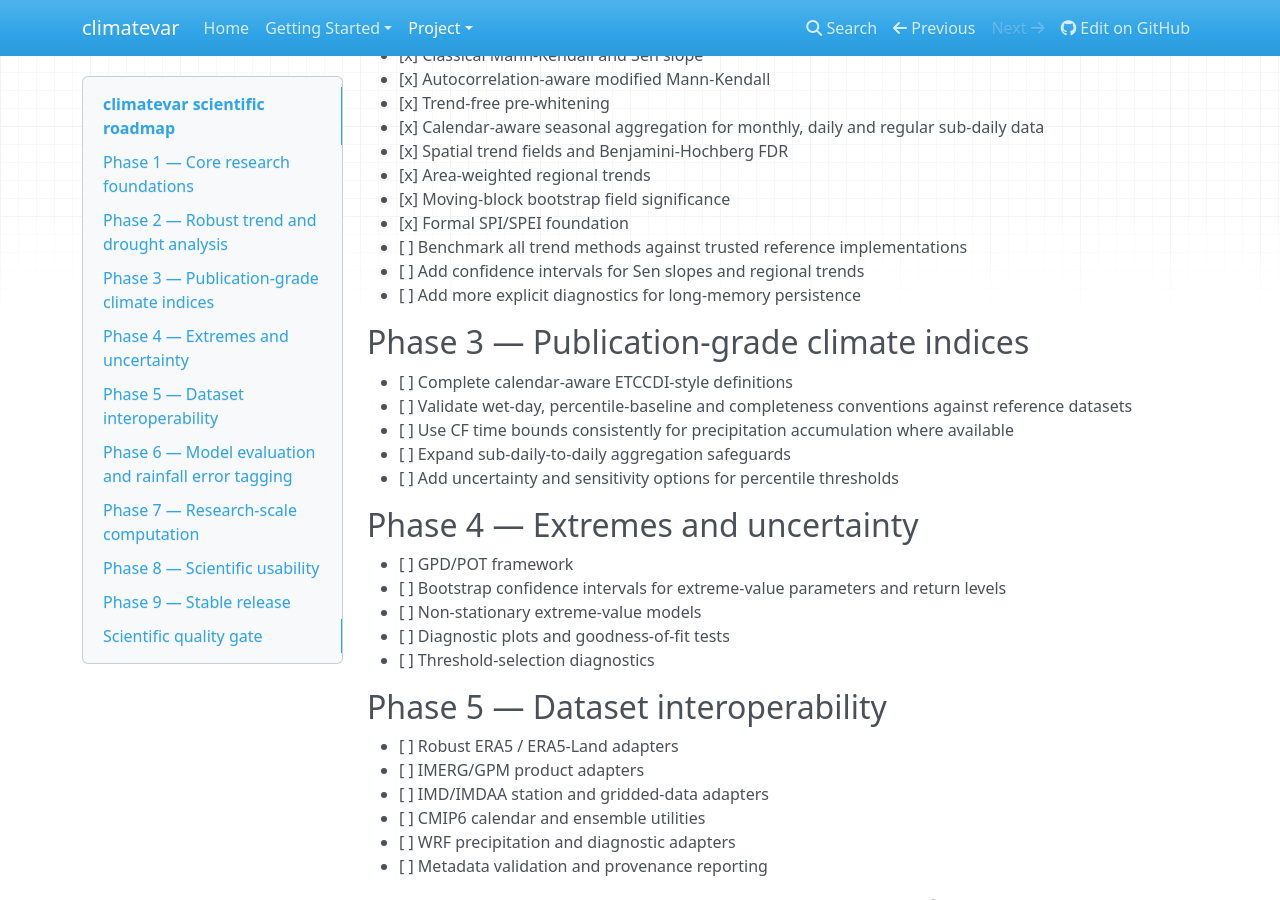
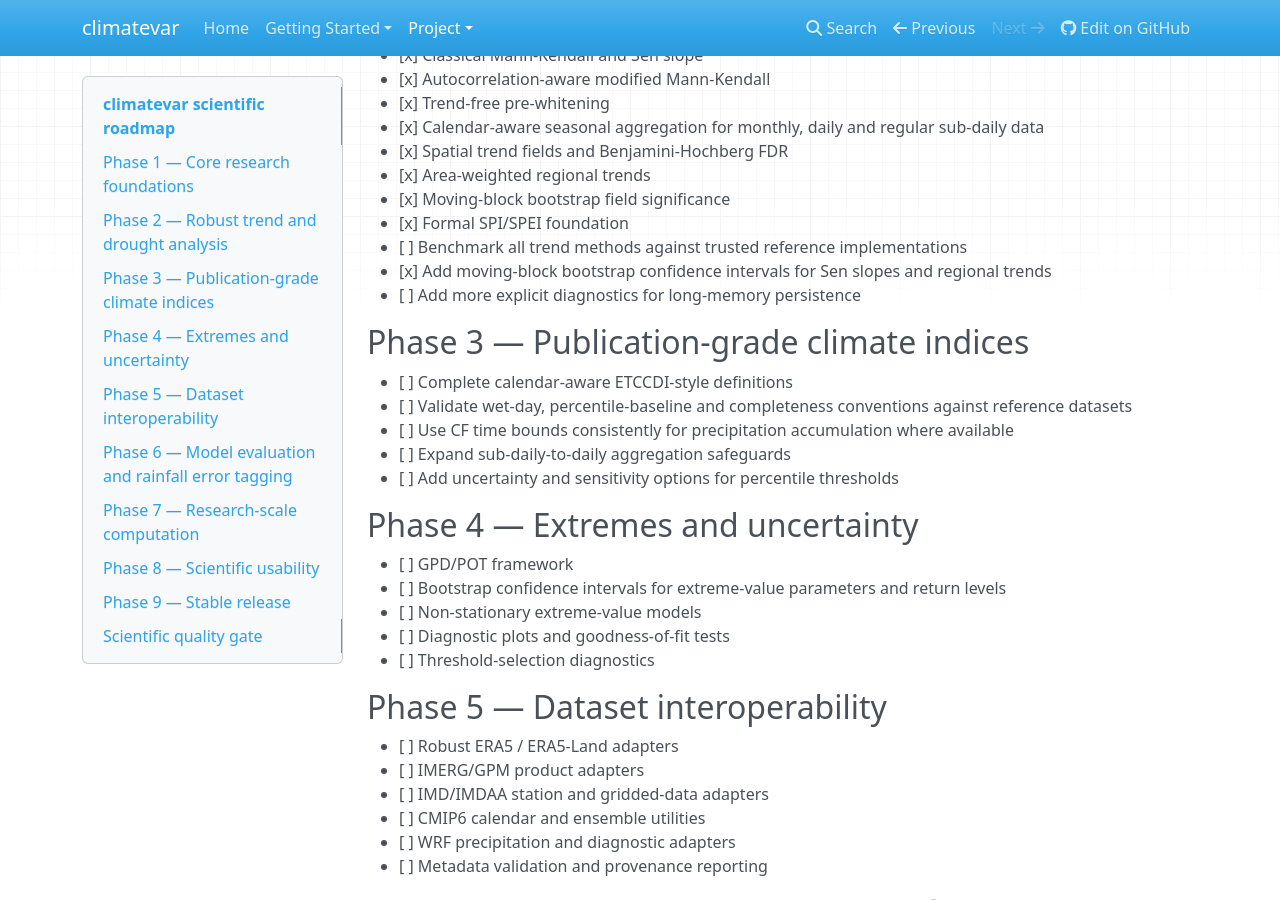
Before and after one commit to sanjeevsingh-original/climatevar, an MkDocs documentation site: the page built from docs/roadmap.md, in a window 1280 px wide and 900 px high, scrolled down 456 px. Built offline with MkDocs 1.6.1, drawn with Linux system fonts in a browser that asks for light colours; nearby versions of some CDN libraries.

Commit message:
Mark trend confidence intervals complete

```diff
--- a/docs/roadmap.md
+++ b/docs/roadmap.md
@@ -25,7 +25,7 @@ This roadmap prioritizes scientific correctness, reproducibility and research us
 - [x] Moving-block bootstrap field significance
 - [x] Formal SPI/SPEI foundation
 - [ ] Benchmark all trend methods against trusted reference implementations
-- [ ] Add confidence intervals for Sen slopes and regional trends
+- [x] Add moving-block bootstrap confidence intervals for Sen slopes and regional trends
 - [ ] Add more explicit diagnostics for long-memory persistence
 
 ## Phase 3 — Publication-grade climate indices
```
